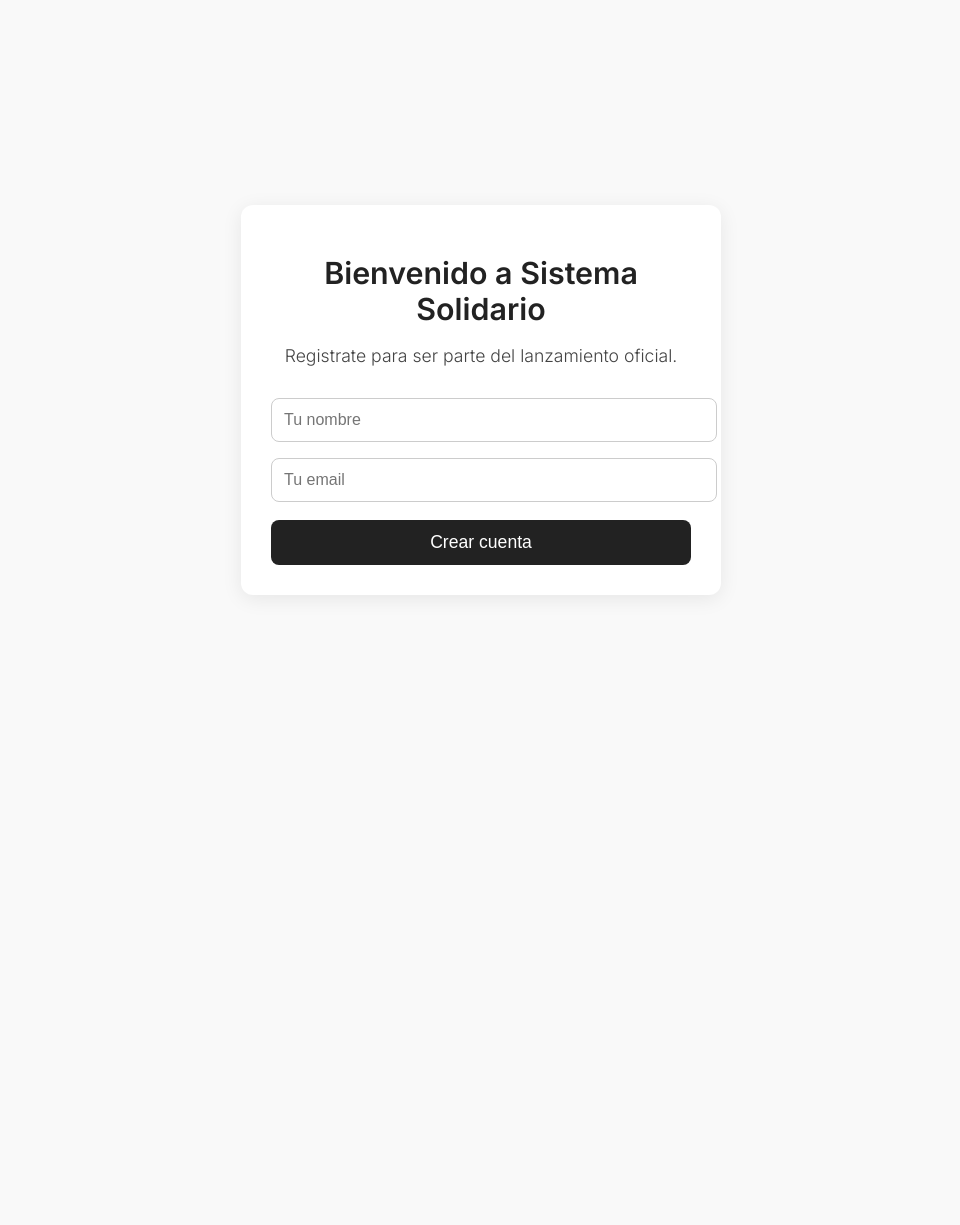
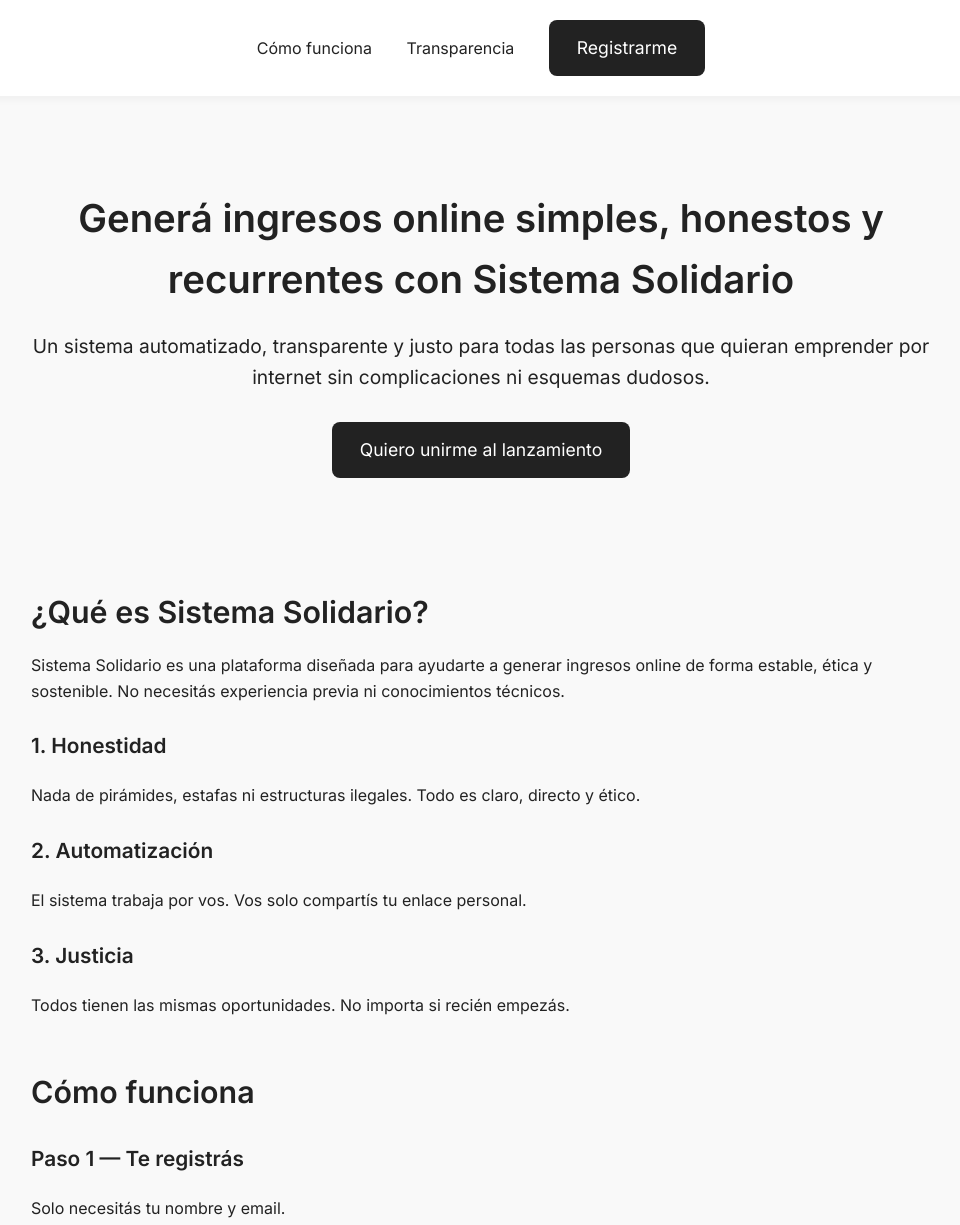
Before and after one commit to amigazofiel/sistema-solidario, a plain HTML site: page index.html in a window 1280 px wide. Shown: the top 1225 px of the page, without its empty margins (159-1119 px from the left). Before the commit the page ends 800 px from the top, so only its background shows below. Drawn offline with Linux system fonts and the light colour scheme.

Commit message:
Update index.html

```diff
--- a/index.html
+++ b/index.html
@@ -3,9 +3,19 @@
 <head>
     <meta charset="UTF-8" />
     <meta name="viewport" content="width=device-width, initial-scale=1.0" />
-    <title>Sistema Solidario</title>
+    <title>Sistema Solidario | Generá ingresos online simples, honestos y recurrentes</title>
 
-    <!-- Tipografía moderna -->
+    <!-- SEO -->
+    <meta name="description" content="Sistema Solidario es una plataforma honesta y automatizada para generar ingresos online en USDT. Simple, transparente y accesible para cualquier persona que quiera emprender por internet sin riesgos ni esquemas dudosos.">
+    <meta name="keywords" content="ingresos online, ingresos recurrentes, ganar dinero por internet, emprender online, USDT, BEP20, sistema automatizado, oportunidad honesta, Argentina">
+    <meta name="author" content="Sistema Solidario">
+
+    <!-- Open Graph (para compartir en redes) -->
+    <meta property="og:title" content="Sistema Solidario | Ingresos online simples y honestos">
+    <meta property="og:description" content="Un sistema automatizado, transparente y accesible para generar ingresos recurrentes en USDT.">
+    <meta property="og:type" content="website">
+
+    <!-- Tipografía -->
     <link href="https://fonts.googleapis.com/css2?family=Inter:wght@300;400;600&display=swap" rel="stylesheet">
 
     <style>
@@ -14,34 +24,80 @@
             padding: 0;
             background-color: #f9f9f9;
             font-family: 'Inter', sans-serif;
-            display: flex;
-            justify-content: center;
-            align-items: center;
-            min-height: 100vh;
-            text-align: center;
             color: #222;
+            line-height: 1.6;
         }
 
-        .container {
-            max-width: 420px;
-            width: 90%;
+        header {
+            background: white;
+            padding: 20px;
+            text-align: center;
+            box-shadow: 0 2px 10px rgba(0,0,0,0.05);
+            position: sticky;
+            top: 0;
+            z-index: 10;
+        }
+
+        header nav a {
+            margin: 0 15px;
+            text-decoration: none;
+            color: #222;
+            font-weight: 500;
+        }
+
+        .hero {
+            padding: 60px 20px;
+            text-align: center;
+            max-width: 900px;
+            margin: auto;
+        }
+
+        .hero h1 {
+            font-size: 2.4rem;
+            font-weight: 700;
+            margin-bottom: 20px;
+        }
+
+        .hero p {
+            font-size: 1.2rem;
+            margin-bottom: 30px;
+        }
+
+        .cta-btn {
+            background: #222;
+            color: white;
+            padding: 14px 28px;
+            border-radius: 8px;
+            text-decoration: none;
+            font-size: 1.1rem;
+            display: inline-block;
+        }
+
+        .section {
+            max-width: 900px;
+            margin: 50px auto;
+            padding: 0 20px;
+        }
+
+        h2 {
+            font-size: 1.9rem;
+            margin-bottom: 15px;
+        }
+
+        h3 {
+            font-size: 1.3rem;
+            margin-top: 25px;
+        }
+
+        /* Formulario */
+        .form-container {
             background: white;
             padding: 30px;
             border-radius: 12px;
             box-shadow: 0 4px 20px rgba(0,0,0,0.08);
-        }
-
-        h1 {
-            font-size: 1.9rem;
-            font-weight: 600;
-            margin-bottom: 1rem;
-        }
-
-        p {
-            font-size: 1.1rem;
-            font-weight: 300;
-            color: #444;
-            margin-bottom: 1.5rem;
+            max-width: 450px;
+            margin: 50px auto;
+            text-align: center;
         }
 
         input {
@@ -80,8 +136,67 @@
 </head>
 
 <body>
-    <div class="container">
-        <h1>Bienvenido a Sistema Solidario</h1>
+
+<header>
+    <nav>
+        <a href="#como-funciona">Cómo funciona</a>
+        <a href="#transparencia">Transparencia</a>
+        <a href="#registro" class="cta-btn">Registrarme</a>
+    </nav>
+</header>
+
+<section class="hero">
+    <h1>Generá ingresos online simples, honestos y recurrentes con Sistema Solidario</h1>
+    <p>Un sistema automatizado, transparente y justo para todas las personas que quieran emprender por internet sin complicaciones ni esquemas dudosos.</p>
+    <a href="#registro" class="cta-btn">Quiero unirme al lanzamiento</a>
+</section>
+
+<section id="como-funciona" class="section">
+    <h2>¿Qué es Sistema Solidario?</h2>
+    <p>Sistema Solidario es una plataforma diseñada para ayudarte a generar ingresos online de forma estable, ética y sostenible. No necesitás experiencia previa ni conocimientos técnicos.</p>
+
+    <h3>1. Honestidad</h3>
+    <p>Nada de pirámides, estafas ni estructuras ilegales. Todo es claro, directo y ético.</p>
+
+    <h3>2. Automatización</h3>
+    <p>El sistema trabaja por vos. Vos solo compartís tu enlace personal.</p>
+
+    <h3>3. Justicia</h3>
+    <p>Todos tienen las mismas oportunidades. No importa si recién empezás.</p>
+</section>
+
+<section class="section">
+    <h2>Cómo funciona</h2>
+
+    <h3>Paso 1 — Te registrás</h3>
+    <p>Solo necesitás tu nombre y email.</p>
+
+    <h3>Paso 2 — Accedés a tu panel</h3>
+    <p>Vas a ver tu enlace personal, tus referidos, tus ingresos y tu progreso.</p>
+
+    <h3>Paso 3 — Generás ingresos recurrentes</h3>
+    <p>El sistema distribuye las ganancias de forma automática y justa. Los pagos se realizan en <strong>USDT (BEP‑20)</strong>.</p>
+</section>
+
+<section id="transparencia" class="section">
+    <h2>Transparencia desde el primer momento</h2>
+    <p>Para acceder al sistema completo se requiere una <strong>inversión inicial accesible de 15 USDT (BEP‑20)</strong>.</p>
+    <p>No es un gasto: es tu llave de acceso a un sistema automatizado, sostenible y diseñado para generar ingresos recurrentes de manera justa y transparente.</p>
+    <p>No trabajamos con costos ocultos ni sorpresas. Creemos en oportunidades reales, no en lo “gratis” que después termina siendo caro.</p>
+</section>
+
+<section class="section">
+    <h2>¿Por qué elegir Sistema Solidario?</h2>
+
+    <p>✅ Ingresos reales y recurrentes</p>
+    <p>✅ Accesible para cualquier persona</p>
+    <p>✅ Pagos en USDT (BEP‑20)</p>
+    <p>✅ Modelo transparente y legal</p>
+    <p>✅ Construcción de comunidad</p>
+</section>
+
+<section id="registro" class="form-container">
+    <h2>Crear mi cuenta</h2>
     <p>Registrate para ser parte del lanzamiento oficial.</p>
 
     <form id="formRegistro">
@@ -93,7 +208,7 @@
     <div class="mensaje-exito" id="mensajeExito">
         Tu cuenta fue creada. Te damos la bienvenida a Sistema Solidario y te deseamos lo mejor.
     </div>
-    </div>
+</section>
 
 <script>
     // ✅ Captura automática de referidos (primer clic gana)
@@ -133,5 +248,6 @@
         }
     });
 </script>
+
 </body>
 </html>
```
Lines whose indentation alone changed are shown as unchanged.
